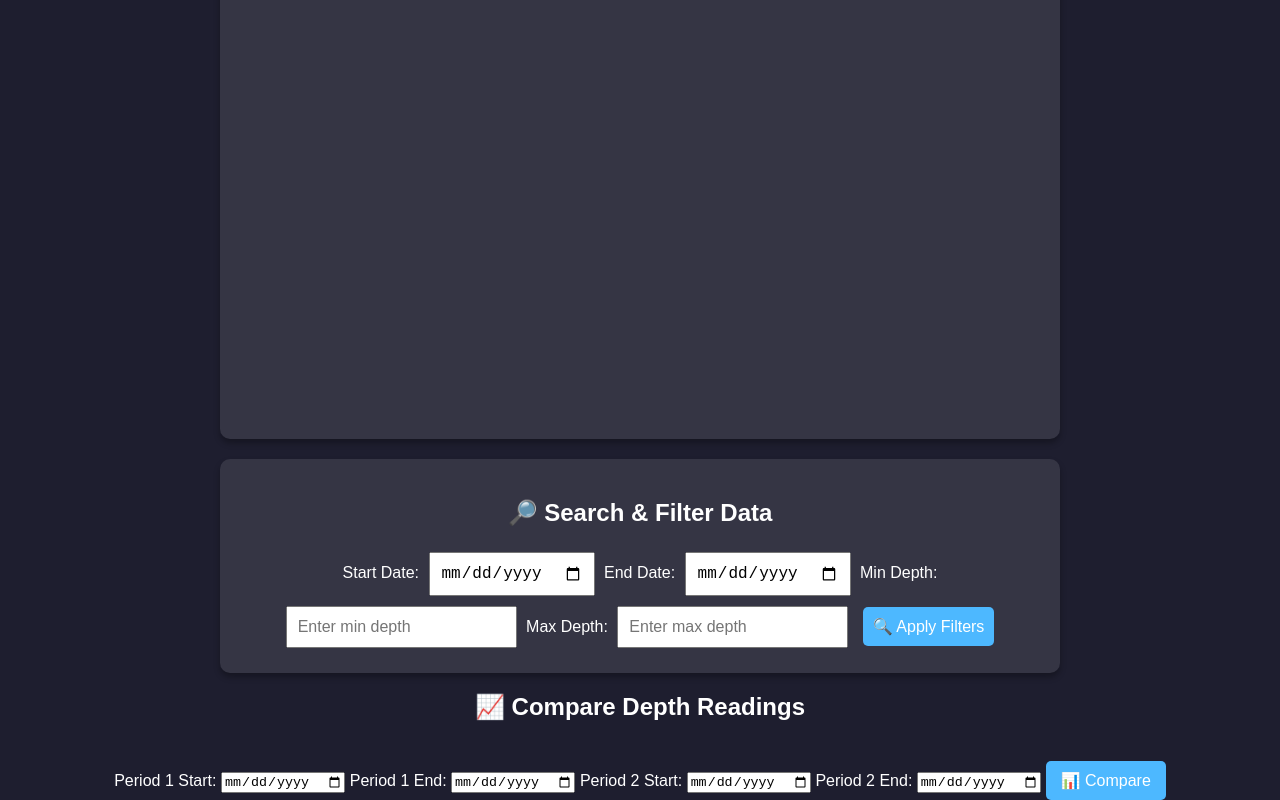
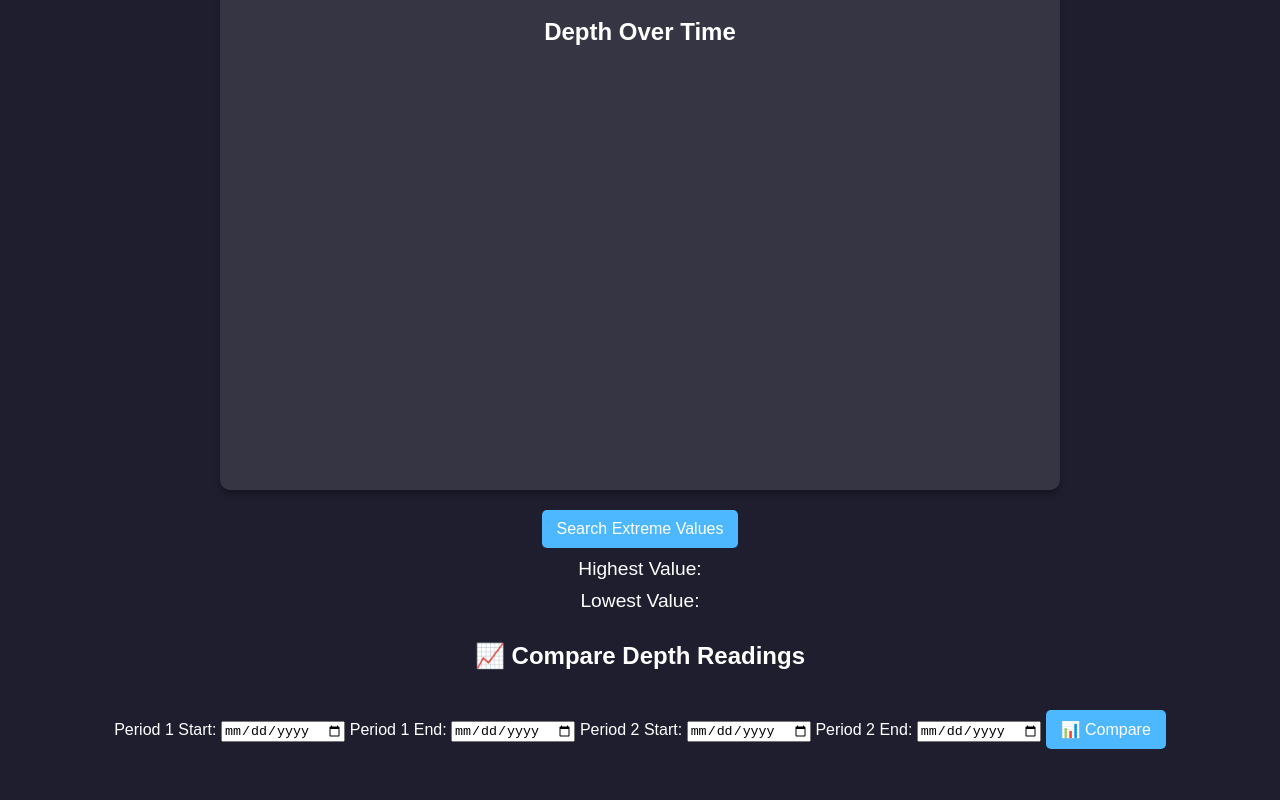
Before and after one commit to Mo-Nagi/EmbeddedProject, a website: page index.html in a window 1280 px wide. Shown: the part 446-1246 px from the top of the page. After the commit the page ends 1195 px from the top, so only its background shows below. Drawn offline with nearby package versions, Linux system fonts and the light colour scheme.

Commit message:
Update index.html

```diff
--- a/index.html
+++ b/index.html
@@ -34,18 +34,14 @@
 </div>
 
 
-    <div class="filter-container">
-        <h2>🔎 Search & Filter Data</h2>
-        <label for="startDate">Start Date:</label>
-        <input type="date" id="startDate">
-        <label for="endDate">End Date:</label>
-        <input type="date" id="endDate">
-        <label for="minDepth">Min Depth:</label>
-        <input type="number" id="minDepth" placeholder="Enter min depth">
-        <label for="maxDepth">Max Depth:</label>
-        <input type="number" id="maxDepth" placeholder="Enter max depth">
-        <button id="applyFilters">🔍 Apply Filters</button>
+<div class="search-section">
+    <button id="searchExtremeBtn">Search Extreme Values</button>
+    <div id="extremeResults">
+        <p id="maxValue">Highest Value: </p>
+        <p id="minValue">Lowest Value: </p>
     </div>
+</div>
+
 
     <div class="comparison-container">
         <h2>📈 Compare Depth Readings</h2>
```
